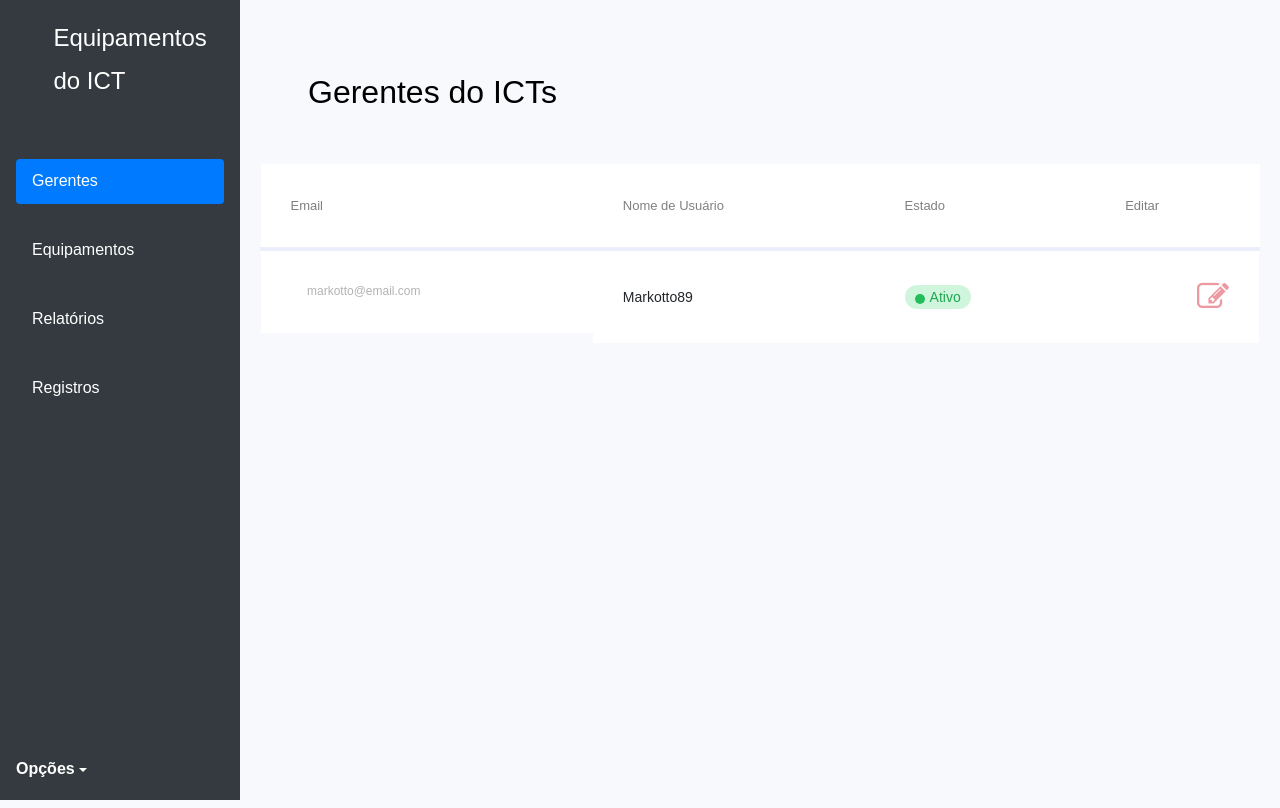
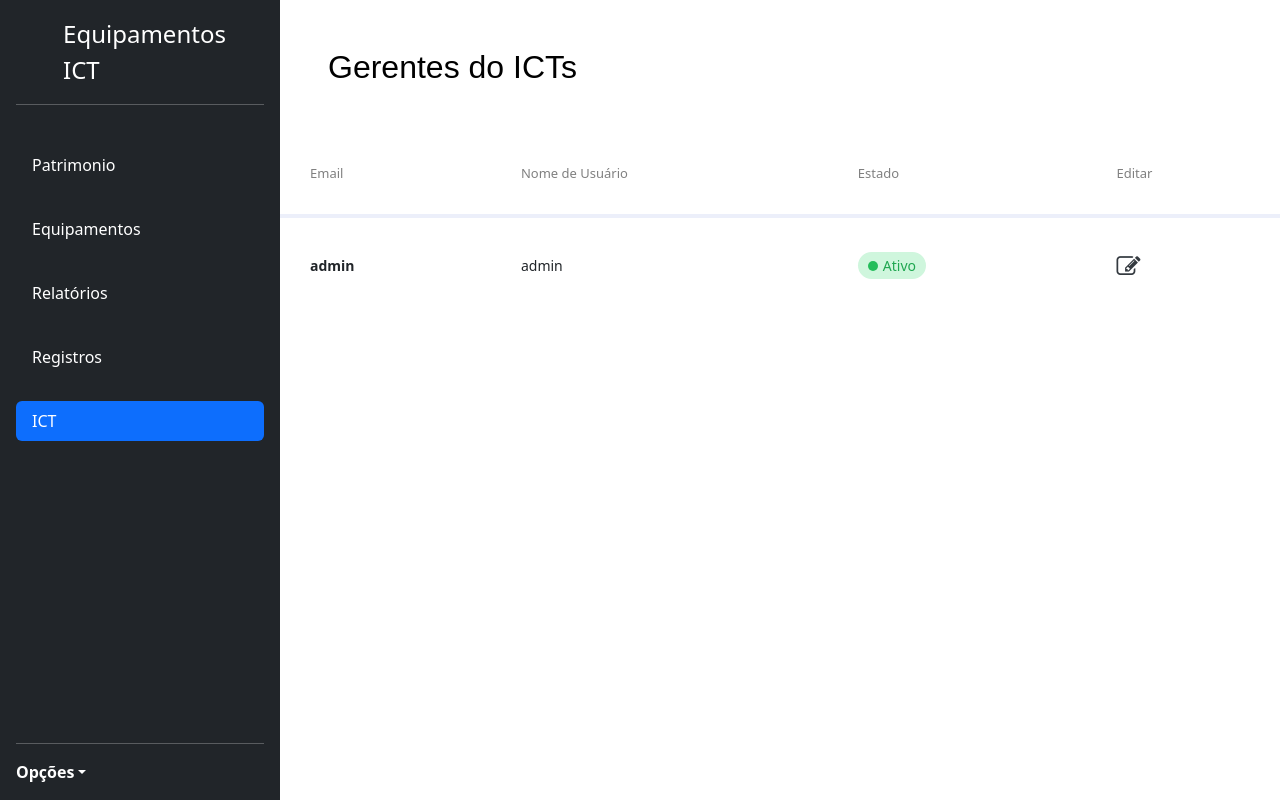
Before and after one commit to Badfox16/ICT-managment, a PHP site: page /ICT/ListarICT.php in a window 1280 px wide. Run offline with PHP 8.4, Linux system fonts and the light colour scheme; data comes from the database, SQL or seed files in the repository.

Commit message:
Listar done

```diff
--- a/ICT/ListarICT.php
+++ b/ICT/ListarICT.php
@@ -17,8 +17,8 @@ $ICTs = $ICTDAO->listarTodos();
 <head>
     <title>Admin - ICT</title>
     <link rel="stylesheet" href="https://stackpath.bootstrapcdn.com/font-awesome/4.7.0/css/font-awesome.min.css">
+    <link rel="stylesheet" href="css/style.css">
     <link rel="stylesheet" href="https://cdn.jsdelivr.net/npm/bootstrap@5.2.3/dist/css/bootstrap.min.css" integrity="sha384-rbsA2VBKQhggwzxH7pPCaAqO46MgnOM80zW1RWuH61DGLwZJEdK2Kadq2F9CUG65" crossorigin="anonymous">
-    <link rel="stylesheet" href="css/style.css">
 </head>
 
 <body>
@@ -28,13 +28,13 @@ $ICTs = $ICTDAO->listarTodos();
                 <svg class="bi me-2" width="40" height="32">
                     <use xlink:href="#bootstrap"></use>
                 </svg>
-                <span class="fs-4">Equipamentos do ICT</span>
+                <span class="fs-4">Equipamentos ICT</span>
             </a>
             <hr>
             <ul class="nav nav-pills flex-column mb-auto">
                 <li class="nav-item flex ">
-                    <a href="#" class="nav-link active mt-4 mb-4" aria-current="page">
-                        Gerentes
+                    <a href="#" class="nav-link my-4 text-white">
+                        Patrimonio
                     </a>
                 </li>
                 <li>
@@ -53,8 +53,9 @@ $ICTs = $ICTDAO->listarTodos();
                     </a>
                 </li>
                 <li>
-                    <a href="#" class="nav-link text-white">
-
+                    <a href="#" class="nav-link active mb-4" aria-current="page">
+                        ICT
+                    </a>
                 </li>
             </ul>
             <hr>
@@ -85,23 +86,22 @@ $ICTs = $ICTDAO->listarTodos();
                         </tr>
                     </thead>
                     <tbody>
-                        <tr class="alert" role="alert">
-
-                            <td class="d-flex align-items-center">
-                                <div class="pl-3 email">
-                                    <span>markotto@email.com</span>
-                                </div>
+                        <?php foreach ($ICTs as $ICT) : ?>
+                            <tr>
+                                <td>
+                                    <span><b><?= $ICT['Email']; ?></b></span>
                                 </td>
-                            <td>Markotto89</td>
-                            <td class="status"><span class="active">Ativo</span></td>
+                                <td><?= $ICT['UsrLogin']; ?></td>
+                                <td class="status"><span class="active"><?= $ICT['Estado']; ?></span></td>
                                 <td>
-                                <button type="button" class="close" data-dismiss="alert" aria-label="Close">
-                                    <span style="font-size: 2rem;" aria-hidden="true">
+                                    <a href="./EditarICT.php?Id=<?= $ICT['Id_ICT']; ?>">
+                                        <span style="font-size: 1.5rem; color:#343A40;" aria-hidden="true">
                                             <i class="fa fa-edit"></i>
                                         </span>
-                                </button>
+                                    </a>
                                 </td>
                             </tr>
+                        <?php endforeach; ?>
                     </tbody>
                 </table>
             </div>
```
Also changed, not shown: ICT/EditarICT.php (+105 -1 lines). Lines whose indentation alone changed are shown as unchanged.
